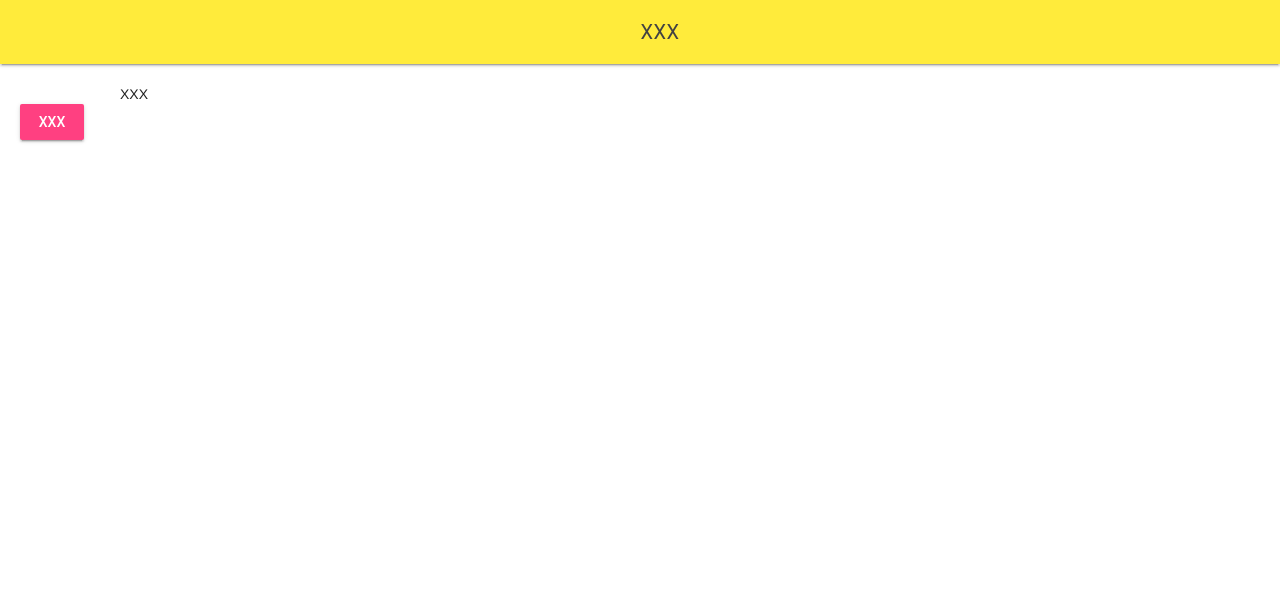
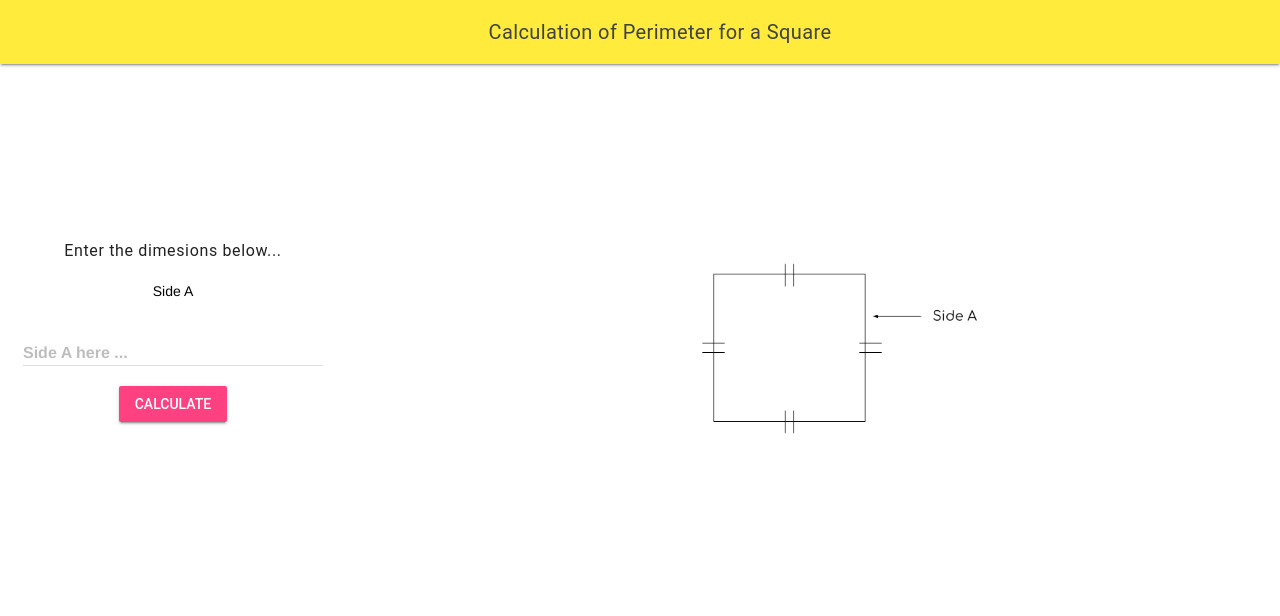
Before and after one commit to Claire-Bedrossian/ICS20-Assignment-2-JS, a plain HTML site: page index.html in a window 1280 px wide. Drawn offline with nearby package versions, Linux system fonts and the light colour scheme.

Commit message:
Added Functions

```diff
--- a/css/style.css
+++ b/css/style.css
@@ -1,6 +1,6 @@
 /* Created by: Claire Bedrossian
-* Created on: XXX
-* This CSS file defines the style for index.html ICS2O-XXX-CSS
+* Created on: Oct 2022
+* This CSS file defines the style for index.html ICS2O-Assignment-2-CSS
 */
 
 .mdl-layout__header-row {
@@ -26,7 +26,7 @@ body {
 }
 
 p {
-  color: white;
+  color: black;
   font-family: Helvetica, Arial, sans-serif;
   font-size: 1.5rem;
   padding-top: 5pt;
--- a/index.html
+++ b/index.html
@@ -1,48 +1,59 @@
 <!DOCTYPE html>
 <html lang="en-ca">
   <head>
-    <title>XXX</title>
     <meta charset="uft-8" />
-    <meta name="description" content="My first webpage, with CSS" />
+    <meta name="description" content="Calculation of Perimeter for a Square" />
     <meta name="keywords" content="mths, ics2o" />
     <meta name="author" content="Claire Bedrossian" />
     <meta name="viewport" content="width=device-width, initial-scale=1.0" />
     <link rel="stylesheet" href="./css/style.css" />
-    <link
-      rel="stylesheet"
-      href="https://fonts.googleapis.com/icon?family=Material+Icons"
-    />
-    <link
-      rel="stylesheet"
-      href="https://code.getmdl.io/1.3.0/material.yellow-pink.min.css"
-    />
+    <link rel="stylesheet" href="https://fonts.googleapis.com/icon?family=Material+Icons" />
+    <link rel="stylesheet" href="https://code.getmdl.io/1.3.0/material.yellow-pink.min.css" />
     <link rel="apple-touch-icon" sizes="180x180" href="apple-touch-icon.png" />
     <link rel="icon" type="image/png" sizes="32x32" href="favicon-32x32.png" />
     <link rel="icon" type="image/png" sizes="16x16" href="favicon-16x16.png" />
     <link rel="manifest" href="site.webmanifest" />
-    <title>XXX</title>
+    <title>Calculation of Perimeter for a Square</title>
   </head>
   <body>
     <script defer src="https://code.getmdl.io/1.3.0/material.min.js"></script>
-    <script>
-      function myButtonClicked() {
-        alert("Hello, World!")
-      }
-    </script>
+    <script src="./js/script.js"></script>
     <div class="mdl-layout mdl-js-layout mdl-layout">
       <header class="mdl-layout__header">
         <div class="mdl-layout__header-row">
-          <span class="mdl-layout-title">XXX</span>
+          <span class="mdl-layout-title">Calculation of Perimeter for a Square</span>
         </div>
       </header>
       <main class="mdl-layout__content">
-        <div class="page-content" style="padding-left: 100px">XXX</div>
-        <button
-          class="mdl-button mdl-js-button mdl-button--raised mdl-js-ripple-effect mdl-button--accent"
-          onclick="myButtonClicked()"
-        >
-          XXX
-        </button>
+        <table>
+          <tr>
+            <th>
+              <h6>Enter the dimesions below...</h6>
+              <!-- number textfeild -->
+              <p>Side A</p>
+              <form action="#">
+                <div class="mdl-textfield mdl-js-textfield">
+                  <input class="mdl-textfield__input" type="text" pattern="-?[0-9]*(\.[0-9]+)?" id="sideA-number" />
+                  <label class="mdl-textfield__label" for="sideA-number">Side A here ...</label>
+                  <span class="mdl-textfield__error">Input is not a number!</span>
+                </div>
+              </form>
+              <button class="mdl-button mdl-js-button mdl-button--raised mdl-js-ripple-effect mdl-button--accent"
+                onclick="myButtonClicked()">
+                Calculate
+              </button>
+              <br />
+              <br />
+              <br />
+              <br />
+              <div id="answers">
+                <div id="perimeter"></div>
+              </div>
+            </th>
+            <th>
+              <img src="images/Square Image (1).png" alt="rectangle" width="75%" height="auto" />
+          </tr>
+        </table>
       </main>
     </div>
   </body>
--- a/js/script.js
+++ b/js/script.js
@@ -0,0 +1,22 @@
+// Copyright (c) 2022 Claire Bedrossian All rights reserved
+//
+// Created by: Claire Bedrossian
+// Created on: Oct 2022
+// This file contains the JS functions for index.html
+
+"use strict"
+/**
+ * This function calculates the area and perimeter of a square with user input
+ */
+function myButtonClicked() {
+  // input
+  const sideA = parseInt(document.getElementById("sideA-number").value)
+
+  //process
+
+  const perimeter = sideA * 4
+
+  // output
+  document.getElementById("perimeter").innerHTML =
+    "Perimeter is equal to: " + perimeter + " cm"
+}
```
Also changed, not shown: images/Square Image (1).png (added).
